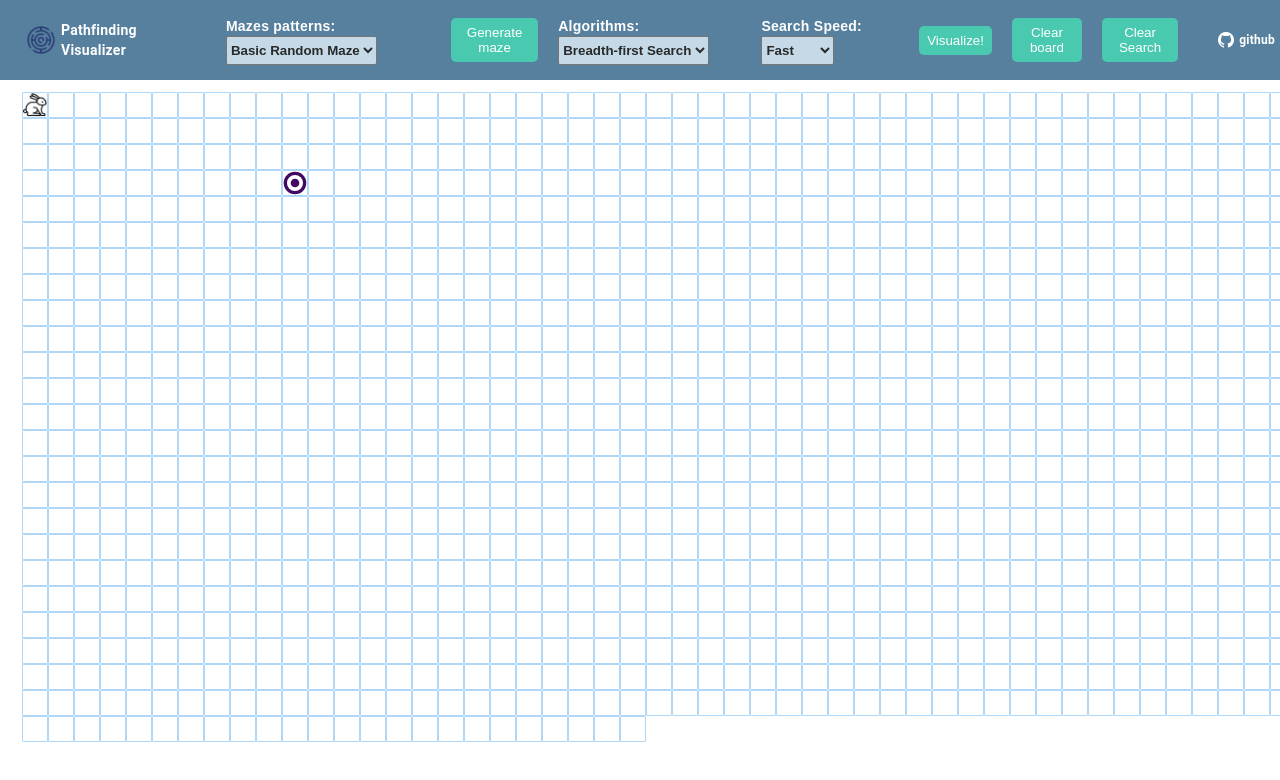
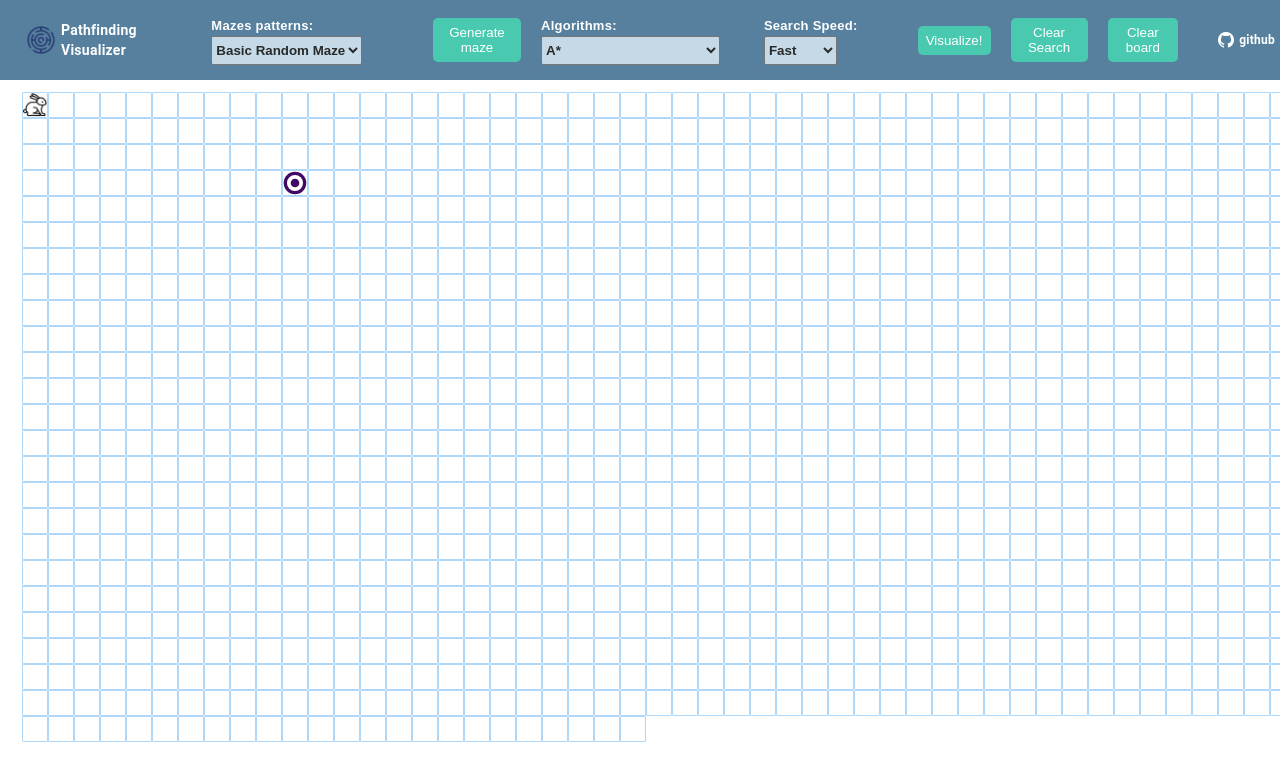
Before and after one commit to Raef96/path-search, an Angular app: page / in a window 1280 px wide. Shown: the top 780 px of the page. Built offline with nearby package versions, Linux system fonts and the light colour scheme.

Commit message:
Add greedy best-first search algo

```diff
--- a/src/app/app.component.html
+++ b/src/app/app.component.html
@@ -21,8 +21,8 @@
         <app-dropdown [options]="speedOptions" (changed)="selectSpeed($event)"/>
       </div>
       <button (click)="visualize($event)">Visualize!</button>
+      <button (click)="clearSearch()">Clear Search</button>
       <button (click)="clearBoard()">Clear board</button>
-      <button (click)="clearSearch()">Clear Search</button>
     </div>
 
     <!-- github link -->
@@ -35,4 +35,4 @@
   </div>
 
 </div>
-<board [searchSpeed]="selectedSpeed" #board></board>
+<board [searchSpeed]="selectedSpeed" [selectedAlgorithm]="selectedAlgorithm" #board></board>
--- a/src/app/app.component.less
+++ b/src/app/app.component.less
@@ -9,7 +9,7 @@
 }
 
 .navbar-nav {
-  margin-left: 5vh;
+  margin-left: 3vh;
   display: flex;
   align-items: center;
   gap: 20px;
@@ -86,6 +86,7 @@
     color: white;
     font-weight: bold;
     font-family: Arial, sans-serif;
+    font-size: 13px;
   }
 
   select {
--- a/src/app/app.component.ts
+++ b/src/app/app.component.ts
@@ -16,10 +16,11 @@ export class AppComponent implements AfterViewInit {
   @ViewChild('board') board!: BoardComponent;
 
   algorithmOptions: Option[] = [
-    { id: 0, label: Algorithms.BFS },
-    { id: 1, label: Algorithms.DFS },
-    { id: 2, label: Algorithms.DIJKISTRA },
-    { id: 3, label: Algorithms.A_STAR }
+    { id: 0, label: Algorithms.A_STAR },
+    { id: 1, label: Algorithms.BFS },
+    { id: 2, label: Algorithms.DFS },
+    { id: 3, label: Algorithms.DIJKISTRA },
+    { id: 4, label: Algorithms.GREEDY }
   ];
 
   mazeOptions: Option[] = [
@@ -34,7 +35,7 @@ export class AppComponent implements AfterViewInit {
   ]
 
   title = 'path-search';
-  selectedAlgorithm: Option = this.algorithmOptions[0];
+  selectedAlgorithm: string = this.algorithmOptions[0].label;
   selectedMaze: Option = this.mazeOptions[0];
   selectedSpeed: SearchSpeed = this.speedOptions[0].id;
 
@@ -45,7 +46,7 @@ export class AppComponent implements AfterViewInit {
   }
 
   selectAlgorithm = (option: Option): void => {
-    this.selectedAlgorithm = option;
+    this.selectedAlgorithm = option.label;
   }
 
   selectMaze = (option: Option): void => {
--- a/src/app/constants/algorithms.ts
+++ b/src/app/constants/algorithms.ts
@@ -2,5 +2,6 @@ export const Algorithms = {
   BFS: "Breadth-first Search",
   DFS: "Depth-first Search",
   DIJKISTRA: "Dijkstra",
-  A_STAR: "A*"
+  A_STAR: "A*",
+  GREEDY: "Greedy Best-first Search"
 }
```
